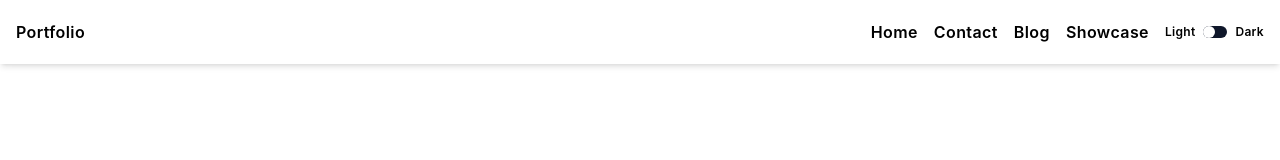
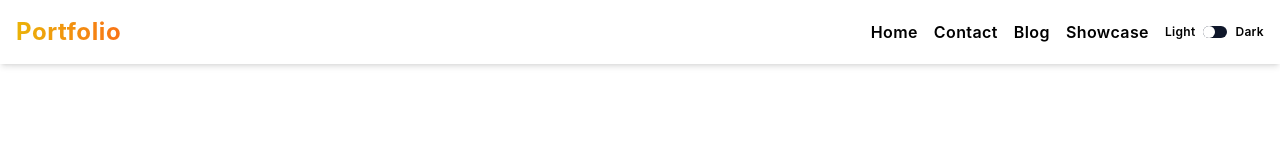
Before and after one commit to MauricioRobinson/portfolio, a Next.js app: page / in a window 1280 px wide. Shown: the top 160 px of the page. Built offline with nearby package versions, Linux system fonts and the light colour scheme.

Commit message:
Dark mode developed

```diff
--- a/pages/components/Header.js
+++ b/pages/components/Header.js
@@ -1,8 +1,11 @@
 import Image from "next/dist/client/image";
 
-function Header() {
+function Header(props) {
   return (
-    <div className="h-screen flex flex-col justify-between items-center">
+    <div
+      className={`h-screen flex flex-col justify-between items-center ${
+        props.darkMode ? "bg-zinc-900" : ""
+      }`}>
       <div className="flex flex-col h-[70%] lg:h-[60%] lg:flex-row justify-end items-center lg:items-end gap-10">
         <div className="w-40 h-40 rounded-full overflow-hidden">
           <Image
@@ -18,7 +21,7 @@ function Header() {
           id="regard--section"
           className="text-4xl font-semibold tracking-wide text-center lg:text-left">
           <h2 className="font-extrabold">
-            <p className="">Hi,</p>
+            <p className={props.darkMode ? "text-white" : "text-black"}>Hi,</p>
             <span className="bg-clip-text text-transparent bg-gradient-to-r from-pink-500 to-violet-500">
               I am Mauricio Robinson.
             </span>
--- a/pages/components/Navbar.js
+++ b/pages/components/Navbar.js
@@ -1,11 +1,17 @@
-function Navbar() {
+function Navbar(props) {
   return (
     <div>
-      <nav className="h-16 shadow-md flex justify-between items-center px-4 fixed top-0 w-full">
-        <div className="font-semibold tracking-wide">
-          <h1>Portfolio</h1>
+      <nav
+        className={`h-16 shadow-md flex justify-between items-center px-4 fixed top-0 w-full ${
+          props.darkMode ? "bg-zinc-900" : ""
+        }`}>
+        <div className="bg-clip-text text-transparent bg-gradient-to-r from-yellow-500 to-orange-500">
+          <h1 className="font-bold tracking-wide text-2xl">Portfolio</h1>
         </div>
-        <div className="hidden md:flex md:justify-evenly md:items-center">
+        <div
+          className={`hidden md:flex md:justify-evenly md:items-center ${
+            props.darkMode ? "text-white" : "text-black"
+          }`}>
           <ul className="font-semibold tracking-wide">
             <li className="inline-block mr-4 cursor-pointer">Home</li>
             <li className="inline-block mr-4 cursor-pointer">Contact</li>
@@ -14,8 +20,15 @@ function Navbar() {
           </ul>
           <div className="flex items-center font-semibold tracking-wide gap-2 text-xs">
             <span>Light</span>
-            <div className="w-6 h-3 bg-slate-900 rounded-md cursor-pointer">
-              <div className="w-3 h-3 rounded-full bg-white"></div>
+            <div
+              onClick={props.toogleDarkMode}
+              className={`w-6 h-3 bg-slate-900 rounded-md cursor-pointer ${
+                props.darkMode ? "bg-white" : ""
+              }`}>
+              <div
+                className={`w-3 h-3 rounded-full transition duration-500 ${
+                  props.darkMode ? "translate-x-3 bg-slate-900" : "bg-white"
+                }`}></div>
             </div>
             <span>Dark</span>
           </div>
--- a/pages/index.js
+++ b/pages/index.js
@@ -1,8 +1,15 @@
 import Head from "next/head";
+import { useState } from "react";
 import Header from "./components/Header";
 import Navbar from "./components/Navbar";
 
 export default function Home() {
+  const [darkMode, setDarkMode] = useState(false);
+  console.log(darkMode);
+
+  function handleToggleDarkMode() {
+    setDarkMode((prevDarkMode) => !prevDarkMode);
+  }
   return (
     <div>
       <Head>
@@ -11,8 +18,8 @@ export default function Home() {
         <link rel="icon" href="/favicon.ico" />
       </Head>
       <main>
-        <Navbar />
-        <Header />
+        <Navbar darkMode={darkMode} toogleDarkMode={handleToggleDarkMode} />
+        <Header darkMode={darkMode} />
       </main>
     </div>
   );
--- a/styles/globals.css
+++ b/styles/globals.css
@@ -8,6 +8,7 @@ body {
   margin: 0;
   font-family: -apple-system, BlinkMacSystemFont, Segoe UI, Roboto, Oxygen,
     Ubuntu, Cantarell, Fira Sans, Droid Sans, Helvetica Neue, sans-serif;
+  scroll-behavior: smooth;
 }
 
 a {
```
